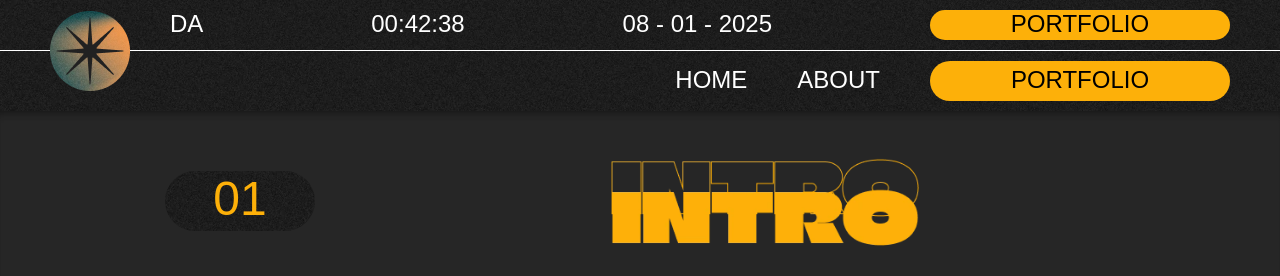
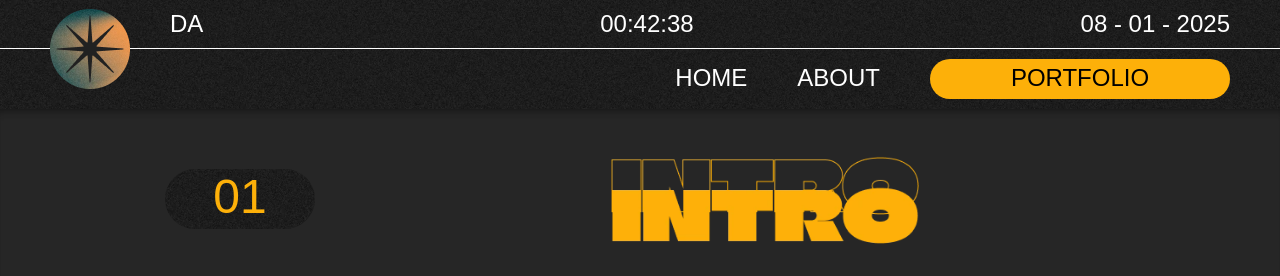
Before and after one commit to tildewolff/06--1-Semester-Exam, a plain HTML site: page en/01.html in a window 1280 px wide. Shown: the top 276 px of the page. Drawn offline with Linux system fonts and the light colour scheme; a web font is replaced by a local one.

Commit message:
fixed menu all pages

```diff
--- a/en/01.html
+++ b/en/01.html
@@ -30,9 +30,9 @@
         <li>
           <a href="../da/01.html"><h3>DA</h3></a>
         </li>
-        <li class="mobile_hide"><h3 id="clock"></h3></li>
-        <li class="mobile_hide"><h3 id="date"></h3></li>
-        <li class="desktop_hide burger_btn">
+        <li class="desktop_tablet_only"><h3 id="clock"></h3></li>
+        <li class="desktop_tablet_only"><h3 id="date"></h3></li>
+        <li class="mobile_only burger_btn">
           <a href="javascript:void(0);" onclick="toggleDisplay()">
             <h3>PORTFOLIO</h3></a
           >
@@ -46,7 +46,7 @@
           <li>
             <a href="about.html"><h3>ABOUT</h3></a>
           </li>
-          <li class="mobile_hide burger_btn">
+          <li class="desktop_tablet_only burger_btn">
             <a href="javascript:void(0);" onclick="toggleDisplay()">
               <h3>PORTFOLIO</h3></a
             >
```
Also changed, not shown: en/02.html (+4 -4 lines), en/03.html (+4 -4 lines), en/04.html (+4 -4 lines), en/05.html (+4 -4 lines), en/about.html (+4 -4 lines).
